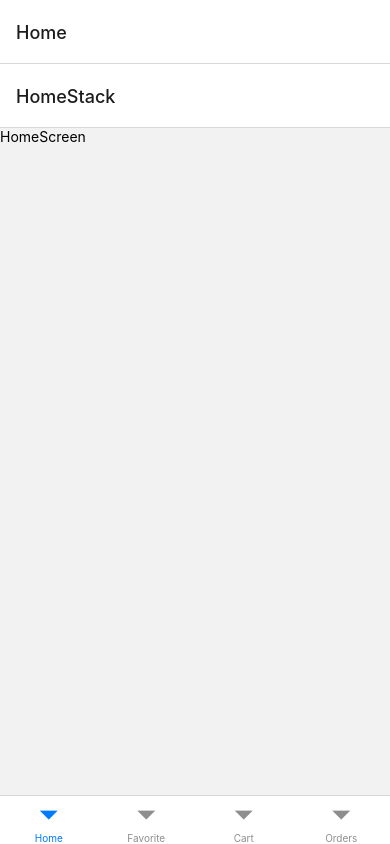
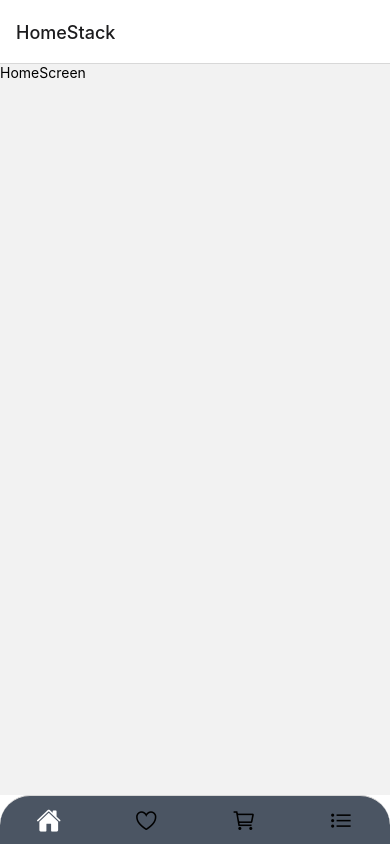
Before and after one commit to P-MBD/ElectroMart, a React Native app: screen / in a window 390 px wide. Built offline with nearby package versions, Linux system fonts and the light colour scheme.

Commit message:
1.Icons and Style for Bottom Tab Navigator

```diff
--- a/App.js
+++ b/App.js
@@ -1,12 +1,13 @@
 import { StatusBar } from 'expo-status-bar';
 import { StyleSheet, Text, View } from 'react-native';
-import { NavigationContainer } from '@react-navigation/native';
+import { NavigationContainer, useIsFocused } from '@react-navigation/native';
 import { createNativeStackNavigator } from '@react-navigation/native-stack';
 import { createBottomTabNavigator } from '@react-navigation/bottom-tabs';
 import HomeScreen from './src/screens/HomeScreen';
 import FavoriteItemsScreen from './src/screens/FavoriteItemsScreen';
 import CartScreen from './src/screens/CartScreen';
 import OrdersScreen from './src/screens/OrdersScreen';
+import {Ionicons} from '@expo/vector-icons';
 const Stack= createNativeStackNavigator();
 const Tab=createBottomTabNavigator();
 
@@ -21,7 +22,32 @@ function HomeStack(){
 export default function App() {
   return (
     <NavigationContainer>
-    <Tab.Navigator>
+    <Tab.Navigator
+    screenOptions={({route})=>({
+      headerShown:false,
+      tabBarShowLabel: false,
+      tabBarStyle:{
+        backgroundColor:'#4B5563',
+        borderTopLeftRadius: 30,
+        borderTopRightRadius:30,
+      },
+      tabBarIcon: ({focused ,color, size }) => {
+        let iconName
+          if(route.name === 'Home'){
+            iconName = focused ?  'home' : 'home-outline'
+          } else if(route.name === 'Favorite'){
+            iconName= focused ? 'heart' : 'heart-outline'
+          } else if(route.name === 'Cart'){
+            iconName=focused ? 'cart' : 'cart-outline'
+          } else if(route.name === 'Orders'){
+            iconName=focused ? 'list' : 'list-outline'
+          }
+          return <Ionicons name={iconName} size={size} color={color} />
+      },
+      tabBarActiveTintColor:"white",
+      tabBarInactiveTintColor:"black",
+    })}
+    >
       <Tab.Screen name='Home' component={HomeStack} options={{tabBarLabel:'Home'}} />
       <Tab.Screen name='Favorite' component={FavoriteItemsScreen} options={{tabBarLabel:'Favorite'}} />
       <Tab.Screen name='Cart' component={CartScreen} options={{tabBarLabel:'Cart'}} />
--- a/package.json
+++ b/package.json
@@ -9,6 +9,7 @@
     "web": "expo start --web"
   },
   "dependencies": {
+    "@expo/vector-icons": "^13.0.0",
     "@react-navigation/bottom-tabs": "^6.5.11",
     "@react-navigation/native": "^6.1.9",
     "@react-navigation/native-stack": "^6.9.17",
```
Also changed, not shown: 1 other file (tests, documents, lock files or other folders).
